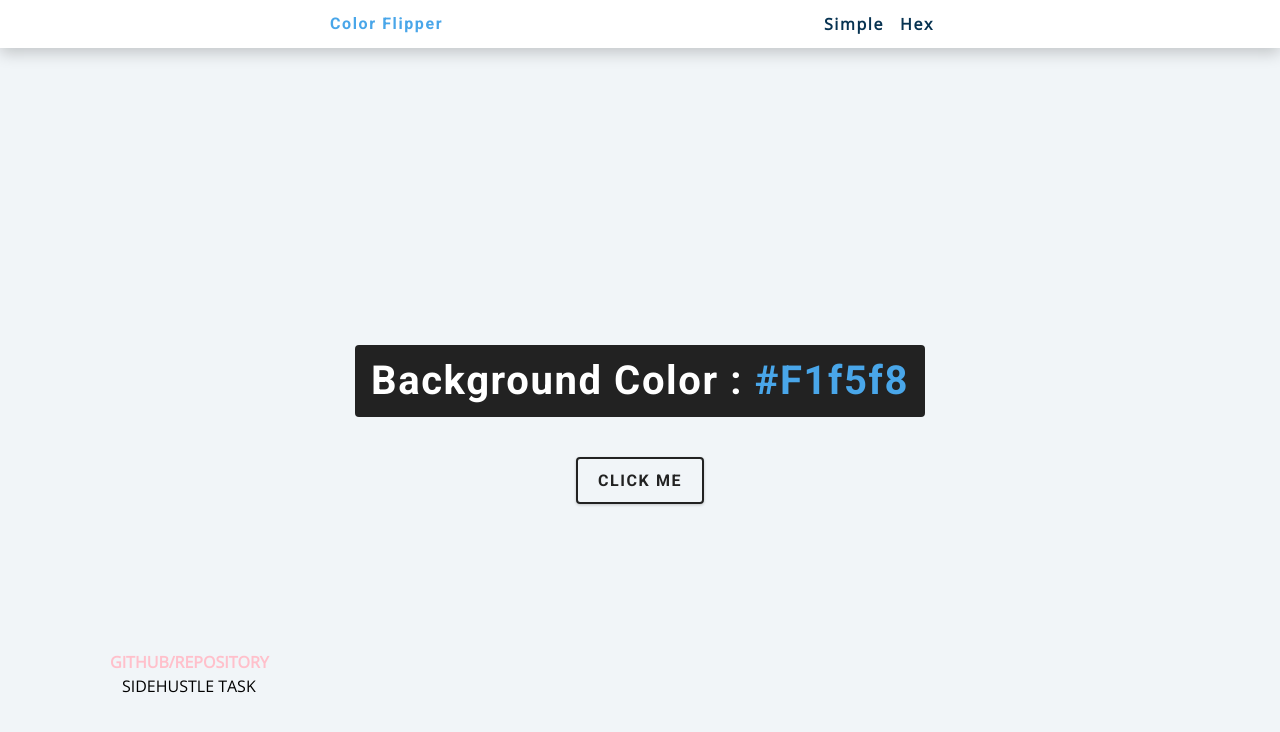
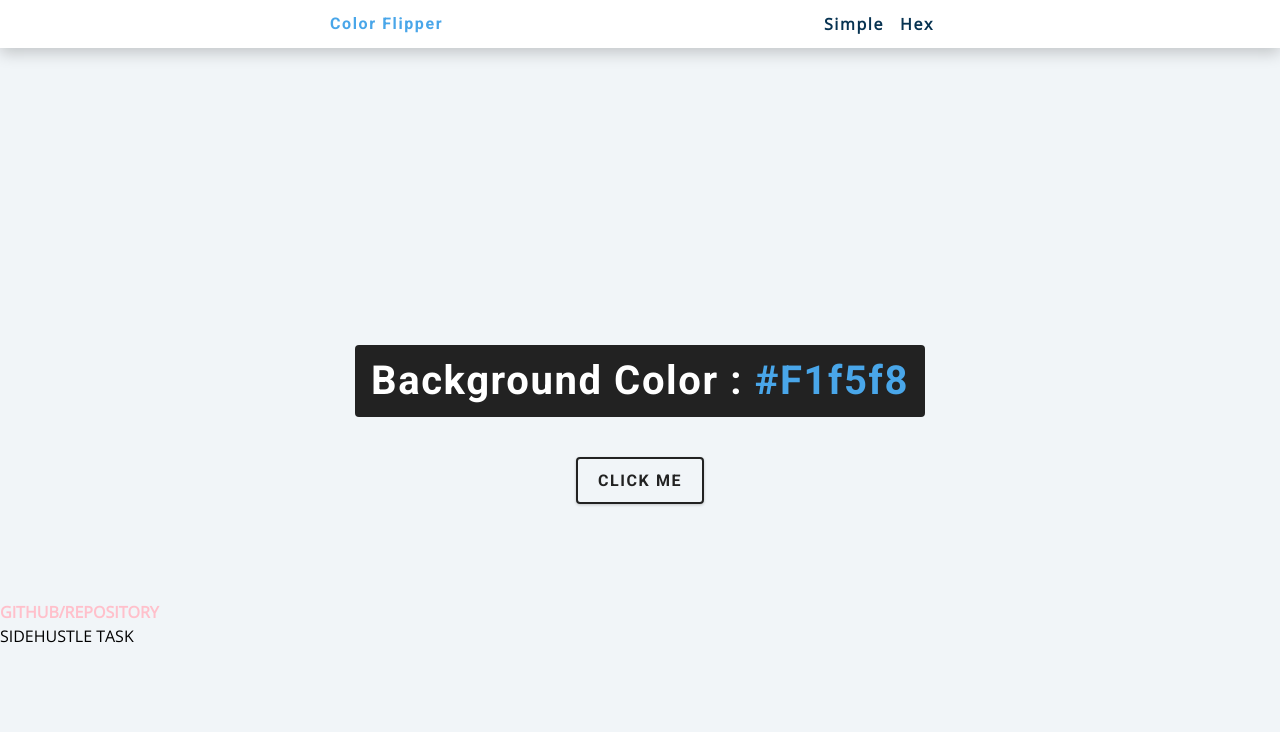
Before and after one commit to Shegun719/SIDEHUSTLE-INTERNSHIP, a plain HTML site: page index.html in a window 1280 px wide. Drawn offline with nearby package versions, Linux system fonts and the light colour scheme.

Commit message:
Updated styles.css file (styled repository link)

```diff
--- a/styles.css
+++ b/styles.css
@@ -236,13 +236,17 @@ main {
 .site{
   color: pink;
   font-weight: bold;
-  margin-left: 60px;
-  padding-left: 50px;
-  position: relative; top:-150px;
+  position: relative; top:-200px;
 }
 .para{
   color: black;
-  margin-left: 60px;
-  padding-left: 62px;
-  position: relative; top:-150px;
+  position: relative; top:-200px;
 }
+
+.object{
+  display: flex;
+  flex-direction: column;
+  align-items: center;
+  justify-content: center;
+
+}
```
